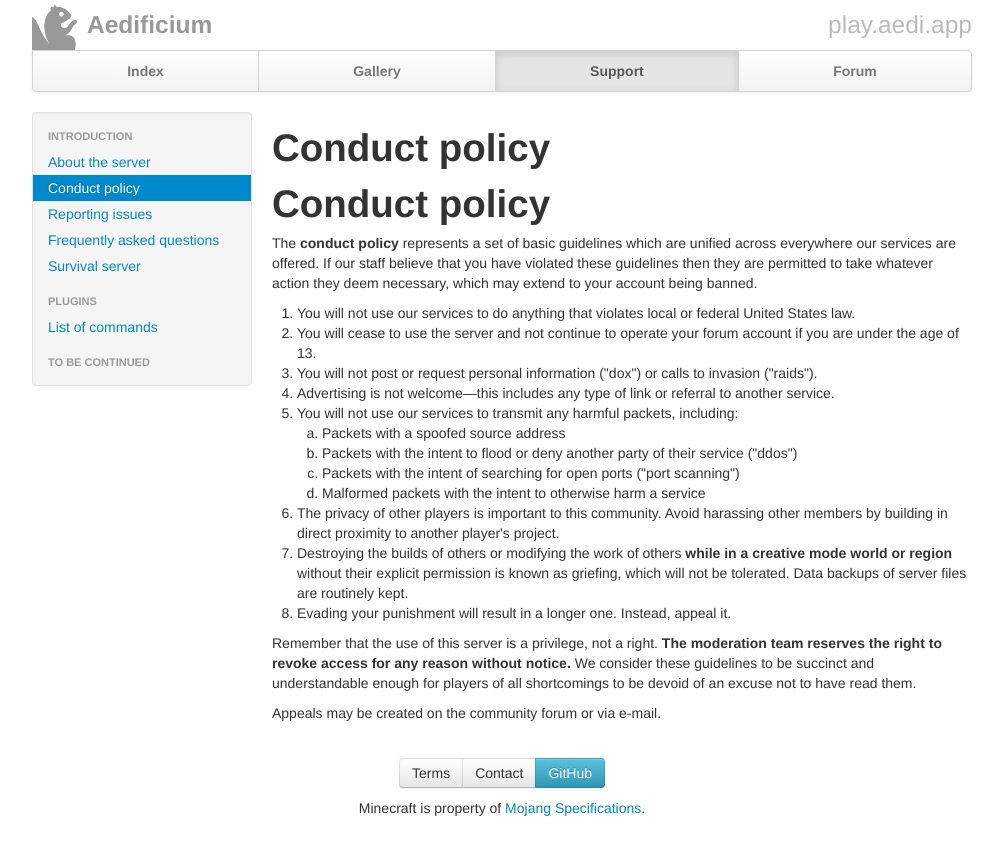
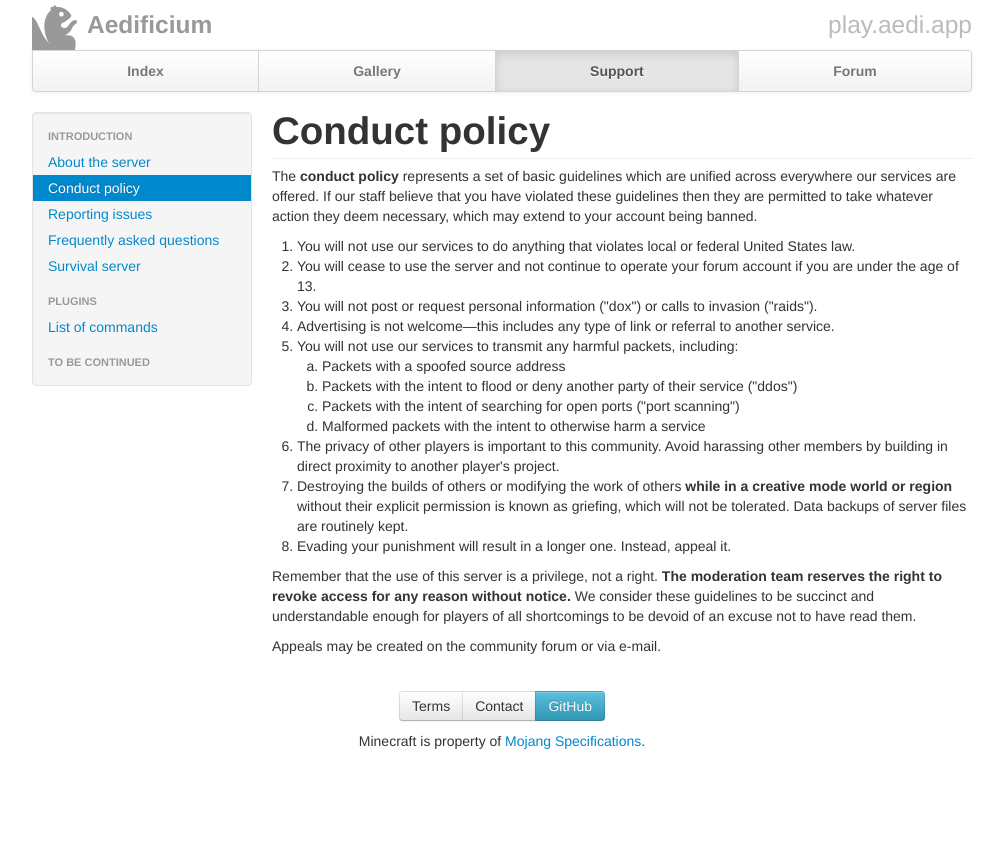
Before and after one commit to aedifi/website, a Jekyll site: the page built from support/rules.md, in a window 1280 px wide. Shown: the top 855 px of the page, without its empty margins (138-1141 px from the left). Built offline with Jekyll 4.4.1, drawn with Linux system fonts in a browser that asks for light colours; nearby versions of some CDN libraries.

Commit message:
oops - forgot to include this

```diff
--- a/_layouts/support.html
+++ b/_layouts/support.html
@@ -9,7 +9,7 @@ layout: default
 	<!--/span-->
 	<div class="span9">
 		<section class="support">
-			<h1>{{ page.title }}</h1>
+			<div class="page-header"><h1>{{ page.title }}</h1></div>
 			{{ content }}
 		</section>
 	</div>
--- a/support/rules.md
+++ b/support/rules.md
@@ -3,7 +3,6 @@ layout: support
 title: Conduct policy
 permalink: /support/rules/
 ---
-# Conduct policy
 The **conduct policy** represents a set of basic guidelines which are unified across everywhere our services are offered.  If our staff believe that you have violated these guidelines then they are permitted to take whatever action they deem necessary, which may extend to your account being banned.
 
 <ol>
```
